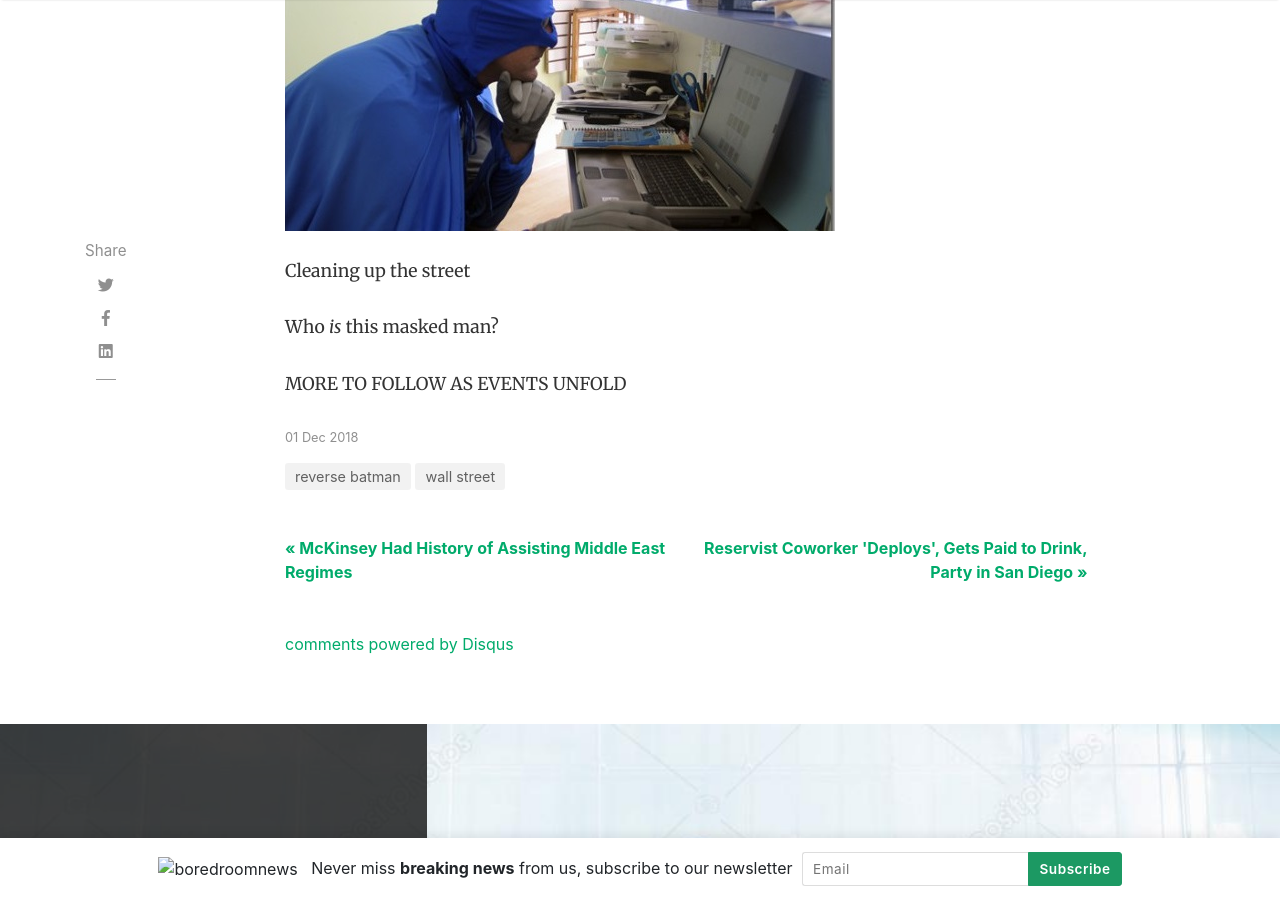
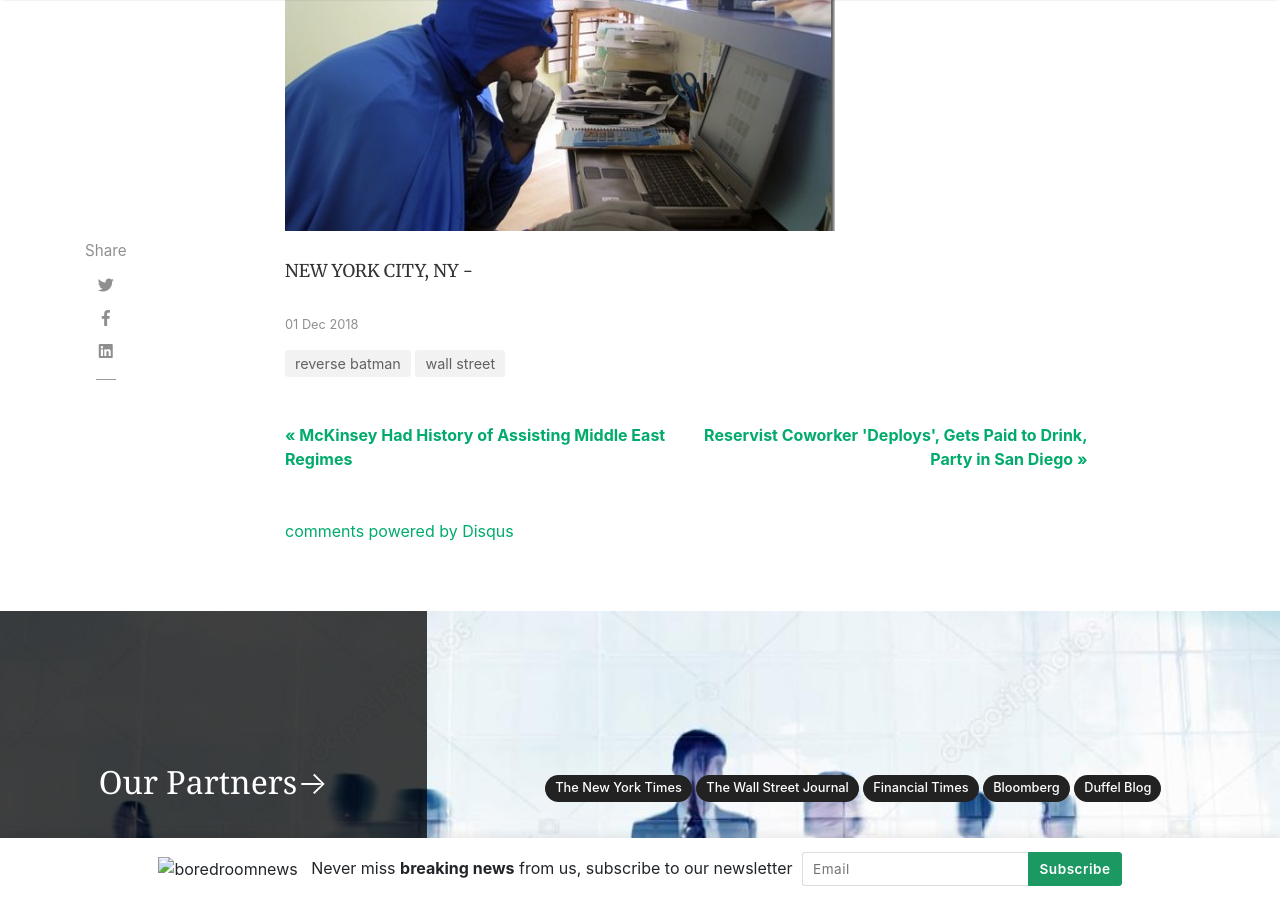
Before and after one commit to etschmidt/boredroomnews, a Jekyll site: the page built from _posts/2018-12-01-caped-crusader.md, in a window 1280 px wide and 900 px high, scrolled down 479 px. Built offline with Jekyll 4.4.1, drawn with Linux system fonts in a browser that asks for light colours; nearby versions of some CDN libraries; comment, search, counter and statistics services are not loaded.

```diff
--- a/_posts/2018-12-01-caped-crusader.md
+++ b/_posts/2018-12-01-caped-crusader.md
@@ -7,9 +7,5 @@ image: assets/images/batman-on-computer.jpg
 featured: false
 hidden: true
 ---
-Cleaning up the street
 
-
-Who _is_ this masked man?
-
-MORE TO FOLLOW AS EVENTS UNFOLD
+NEW YORK CITY, NY -
```
Also changed, not shown: _posts/2018-12-20-pineapple-bubble.md (renamed from _posts/2018-06-12-pineapple-bubble.md, +1 -1 lines).
